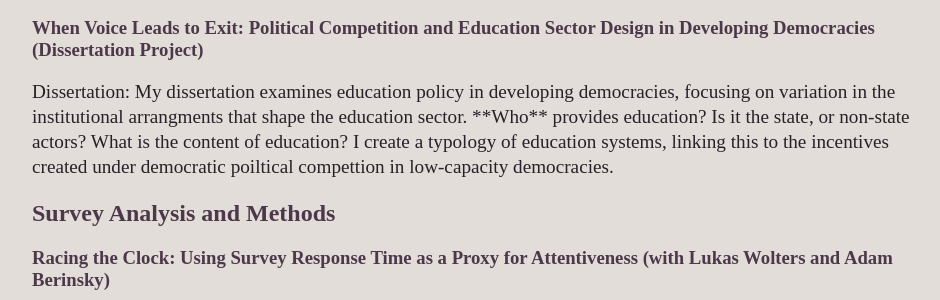
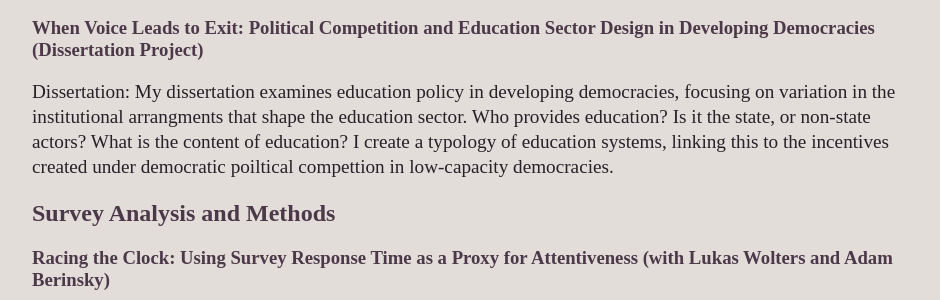
Before and after one commit to blairmread/blairmread.github.io, a Jekyll site: the page built from research/index.html, in a window 1280 px wide. Shown: the part 129-429 px from the top of the page, without its empty margins (160-1100 px from the left). Built offline with Jekyll 4.4.1, drawn with Linux system fonts in a browser that asks for light colours.

```diff
--- a/research/index.html
+++ b/research/index.html
@@ -9,7 +9,7 @@ title: Blair Read
 
 	<h3><b>When Voice Leads to Exit: Political Competition and Education Sector Design in Developing Democracies (Dissertation Project)</b></h3>
 
-<p>Dissertation: My dissertation examines education policy in developing democracies, focusing on variation in the institutional arrangments that shape the education sector. **Who** provides education? Is it the state, or non-state actors? What is the content of education? I create a typology of education systems, linking this to the incentives created under democratic poiltical compettion in low-capacity democracies.</a></p>
+<p>Dissertation: My dissertation examines education policy in developing democracies, focusing on variation in the institutional arrangments that shape the education sector. Who provides education? Is it the state, or non-state actors? What is the content of education? I create a typology of education systems, linking this to the incentives created under democratic poiltical compettion in low-capacity democracies.</a></p>
 
 <h2>Survey Analysis and Methods</h2>
 
```
